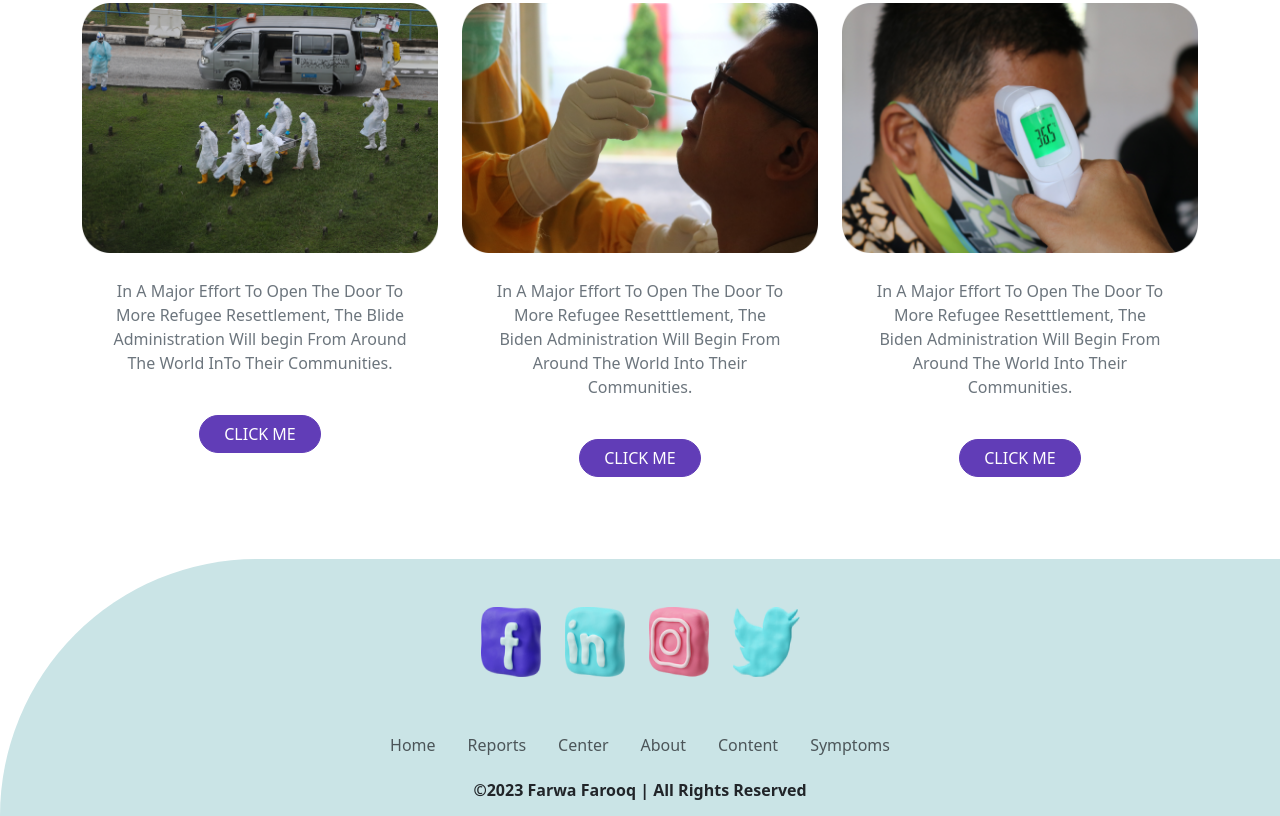
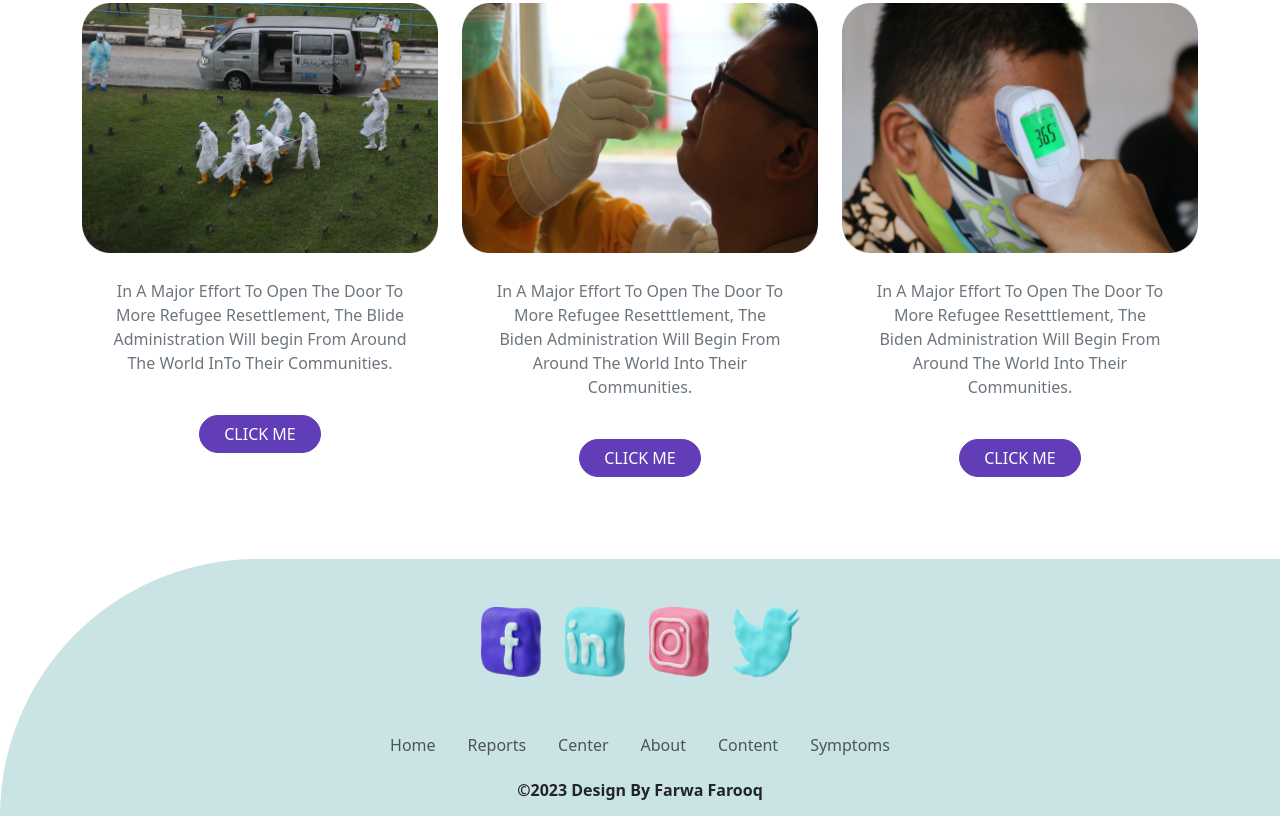
Before and after one commit to farwafarooq/covid, a plain HTML site: page index.html in a window 1280 px wide. Shown: the part 4592-5408 px from the top of the page. Drawn offline with nearby package versions, Linux system fonts and the light colour scheme.

Commit message:
copyrights update

```diff
--- a/index.html
+++ b/index.html
@@ -578,7 +578,7 @@
         </ul>
       </div>
       <div class="nav justify-content-center">
-        <h6 class="fw-bold pb-2">&copy;2023 Farwa Farooq | All Rights Reserved</h6>
+        <h6 class="fw-bold pb-2">&copy;2023 Design By Farwa Farooq</h6>
       </div>
     </footer>
     <script
```
